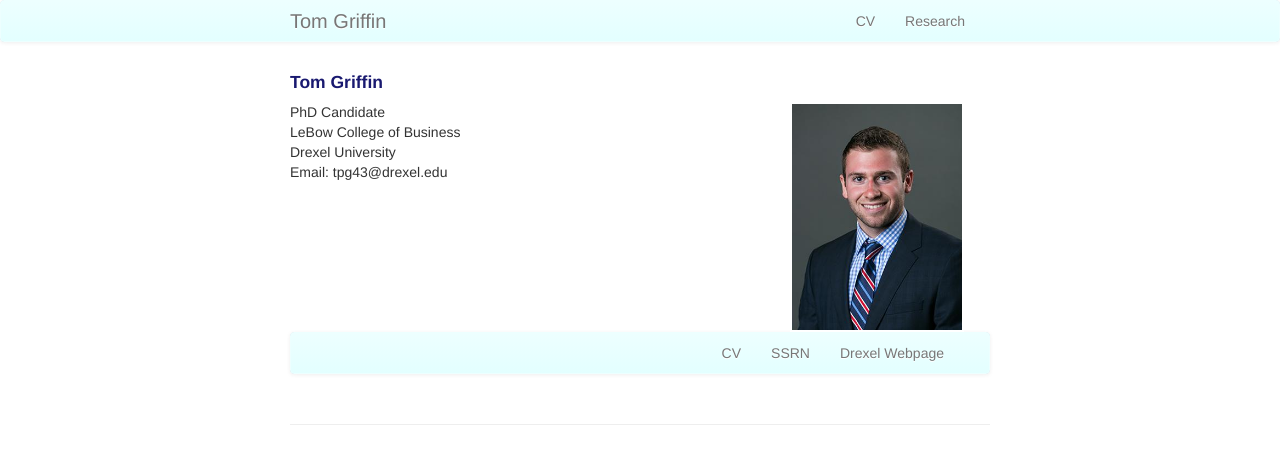
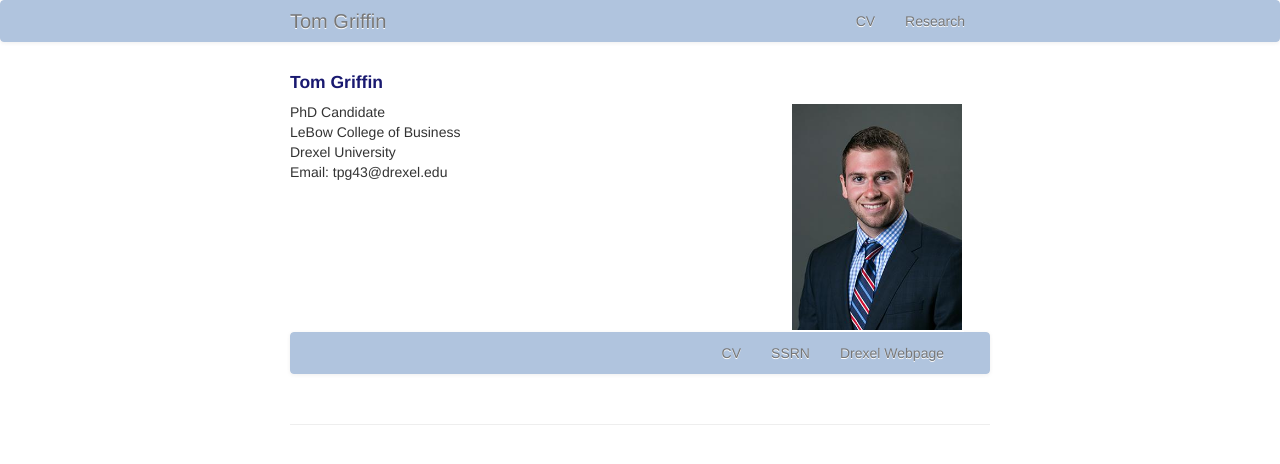
Before and after one commit to ThomasPGriffin/thomaspgriffin.github.io, a Jekyll site: the page built from index.md, in a window 1280 px wide. Shown: the top 464 px of the page. Built offline with Jekyll 4.4.1, drawn with Linux system fonts in a browser that asks for light colours.

Commit message:
Update my_custom_css.css

```diff
--- a/assets/themes/twitter/css/my_custom_css.css
+++ b/assets/themes/twitter/css/my_custom_css.css
@@ -93,12 +93,12 @@ h1, h2, h3, h4 {
     padding-right:20px;
     background-color:#b0c4de;
     background-image:-moz-linear-gradient(top, #b0c4de, #b0c4de);
-    background-image:-webkit-gradient(linear, 0 0, 0 100%, from(#edffff), to(#f2f2f2));
-    background-image:-webkit-linear-gradient(top, #edffff, #e3ffff);
-    background-image:-o-linear-gradient(top, #edffff, #e3ffff);
-    background-image:linear-gradient(to bottom, #edffff, #e3ffff);
-    background-repeat:repeat-x;filter:progid:DXImageTransform.Microsoft.gradient(startColorstr='#ffffffff', endColorstr='#fff2f2f2', GradientType=0);
-    border:1px solid #edffff;
+    background-image:-webkit-gradient(linear, 0 0, 0 100%, from(#b0c4de), to(#b0c4de));
+    background-image:-webkit-linear-gradient(top, #b0c4de, #b0c4de);
+    background-image:-o-linear-gradient(top, #b0c4de, #b0c4de);
+    background-image:linear-gradient(to bottom, #b0c4de, #b0c4de);
+    background-repeat:repeat-x;filter:progid:DXImageTransform.Microsoft.gradient(startColorstr='#b0c4de', endColorstr='#b0c4de', GradientType=0);
+    border:1px solid #b0c4de;
     -webkit-border-radius:4px;
     -moz-border-radius:4px;
     border-radius:4px;
```
